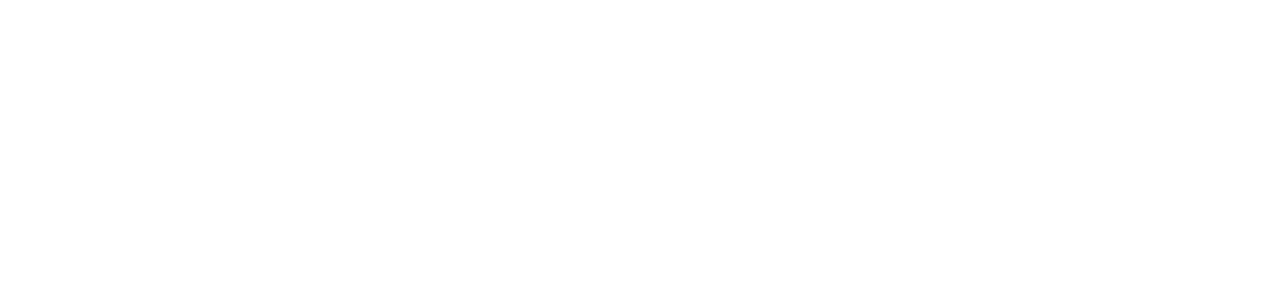
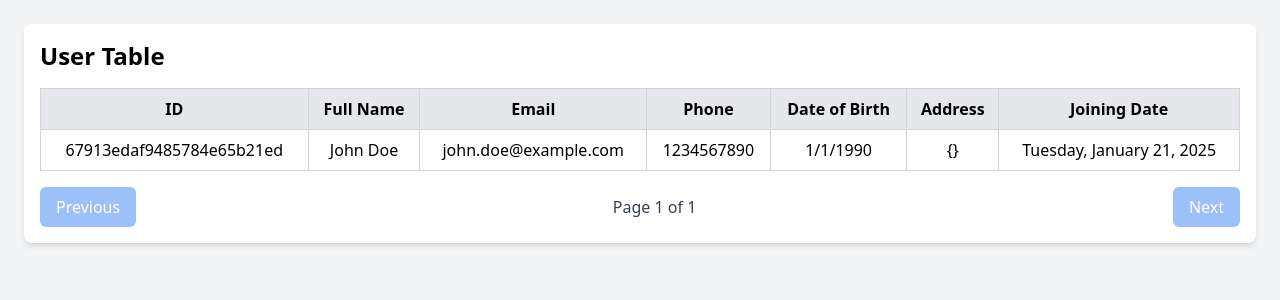
Before and after one commit to Istart-macbell/Library_frontend, a React (Create React App) app: page /user-table in a window 1280 px wide. Before the commit this address had no page. Shown: the top 300 px of the page. Built offline with nearby package versions, Linux system fonts and the light colour scheme.

Commit message:
add creattable

```diff
--- a/src/App.js
+++ b/src/App.js
@@ -15,6 +15,7 @@
 import UserDashboard from './User/Dashboard';
 import UserLoginPage from './User/UserLogin';
 import UserSidebar from './User/Usersidebar';
+import UserTable from './User/Usertable';
 
 function App() {
   return (
@@ -52,6 +53,8 @@
         <Route path="/user-login" element={<UserLoginPage />} />
         <Route path="/user-sidear" element={<UserSidebar />} />
         <Route path="/user-dashboard" element={<UserDashboard/>} />
+        <Route path="/user-table" element={<UserTable/>} />
+
 
 
 
--- /dev/null
+++ b/src/User/Usertable.js
@@ -0,0 +1,98 @@
+import React, { useState } from 'react';
+
+const UserTable = () => {
+    const data = {
+        users: [
+            {
+                id: "67913edaf9485784e65b21ed",
+                fullName: "John Doe",
+                email: "john.doe@example.com",
+                phone: "1234567890",
+                dateOfBirth: "1990-01-01T00:00:00.000Z",
+                address: {},
+                joiningDate: "Tuesday, January 21, 2025"
+            },
+            // Add more user objects as needed
+        ]
+    };
+
+    const [currentPage, setCurrentPage] = useState(1);
+    const itemsPerPage = 5;
+
+    // Pagination Logic
+    const totalPages = Math.ceil(data.users.length / itemsPerPage);
+    const startIndex = (currentPage - 1) * itemsPerPage;
+    const currentData = data.users.slice(startIndex, startIndex + itemsPerPage);
+
+    const goToNextPage = () => {
+        if (currentPage < totalPages) {
+            setCurrentPage(currentPage + 1);
+        }
+    };
+
+    const goToPreviousPage = () => {
+        if (currentPage > 1) {
+            setCurrentPage(currentPage - 1);
+        }
+    };
+
+    return (
+        <div className="min-h-screen bg-gray-100 p-6">
+            <div className="bg-white shadow-md rounded-lg p-4">
+                <h1 className="text-2xl font-bold mb-4">User Table</h1>
+
+                <div className="overflow-x-auto">
+                    <table className="table-auto w-full border border-gray-300">
+                        <thead className="bg-gray-200">
+                            <tr>
+                                <th className="p-2 border border-gray-300">ID</th>
+                                <th className="p-2 border border-gray-300">Full Name</th>
+                                <th className="p-2 border border-gray-300">Email</th>
+                                <th className="p-2 border border-gray-300">Phone</th>
+                                <th className="p-2 border border-gray-300">Date of Birth</th>
+                                <th className="p-2 border border-gray-300">Address</th>
+                                <th className="p-2 border border-gray-300">Joining Date</th>
+                            </tr>
+                        </thead>
+                        <tbody>
+                            {currentData.map((user) => (
+                                <tr key={user.id} className="text-center">
+                                    <td className="p-2 border border-gray-300">{user.id}</td>
+                                    <td className="p-2 border border-gray-300">{user.fullName}</td>
+                                    <td className="p-2 border border-gray-300">{user.email}</td>
+                                    <td className="p-2 border border-gray-300">{user.phone}</td>
+                                    <td className="p-2 border border-gray-300">{new Date(user.dateOfBirth).toLocaleDateString()}</td>
+                                    <td className="p-2 border border-gray-300">{JSON.stringify(user.address) || 'N/A'}</td>
+                                    <td className="p-2 border border-gray-300">{user.joiningDate}</td>
+                                </tr>
+                            ))}
+                        </tbody>
+                    </table>
+                </div>
+
+                {/* Pagination Controls */}
+                <div className="mt-4 flex justify-between items-center">
+                    <button
+                        onClick={goToPreviousPage}
+                        className="bg-blue-500 text-white px-4 py-2 rounded-md hover:bg-blue-600 disabled:opacity-50"
+                        disabled={currentPage === 1}
+                    >
+                        Previous
+                    </button>
+                    <span className="text-gray-700">
+                        Page {currentPage} of {totalPages}
+                    </span>
+                    <button
+                        onClick={goToNextPage}
+                        className="bg-blue-500 text-white px-4 py-2 rounded-md hover:bg-blue-600 disabled:opacity-50"
+                        disabled={currentPage === totalPages}
+                    >
+                        Next
+                    </button>
+                </div>
+            </div>
+        </div>
+    );
+};
+
+export default UserTable;
```
